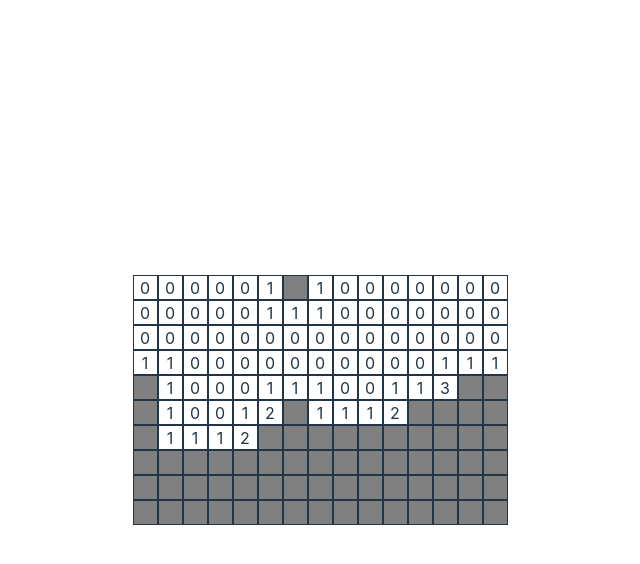
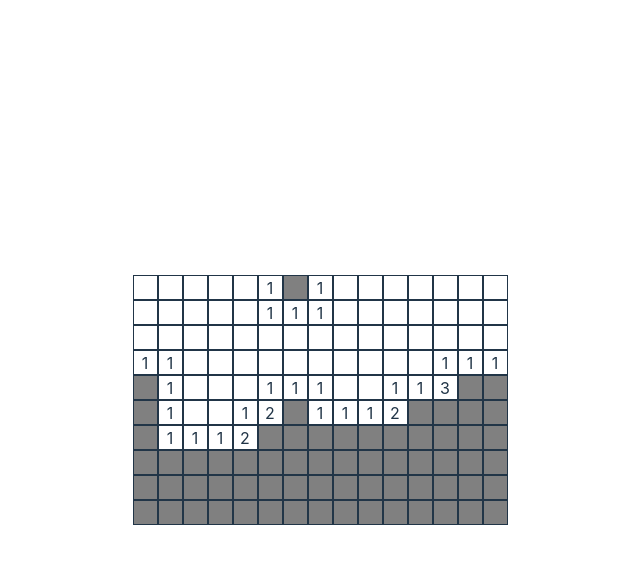
Before and after one commit to canavan-a/vitesweeper, a React (Vite) app: page / in a window 1280 px wide. Both pictures are taken after a click on the element 465 px from the left and 287 px from the top of the page. Shown: the top 564 px of the page, without its empty margins (320-960 px from the left). Built offline with nearby package versions, Linux system fonts and the light colour scheme.

Commit message:
made zeroes empty

```diff
--- a/src/components/Cell.jsx
+++ b/src/components/Cell.jsx
@@ -217,7 +217,9 @@ const Cell = (props) => {
         <>
             {openedList[id]?(
             <div  style={{ width: 25, height: 25, borderColor: 'fff', borderWidth: 1, margin: 'auto' }}>
-                {bombList.includes(id) ? '💣':secret}
+                {bombList.includes(id) ? '💣':
+                <>{secret === 0 ? '':secret}</>
+                }
             </div>
             ):(
             <div onClick={openCell} onContextMenu={handleRightClick} style={{ width: 25, height: 25, backgroundColor: 'gray', borderColor: 'fff', borderWidth: 1, margin: 'auto' }}>
```
